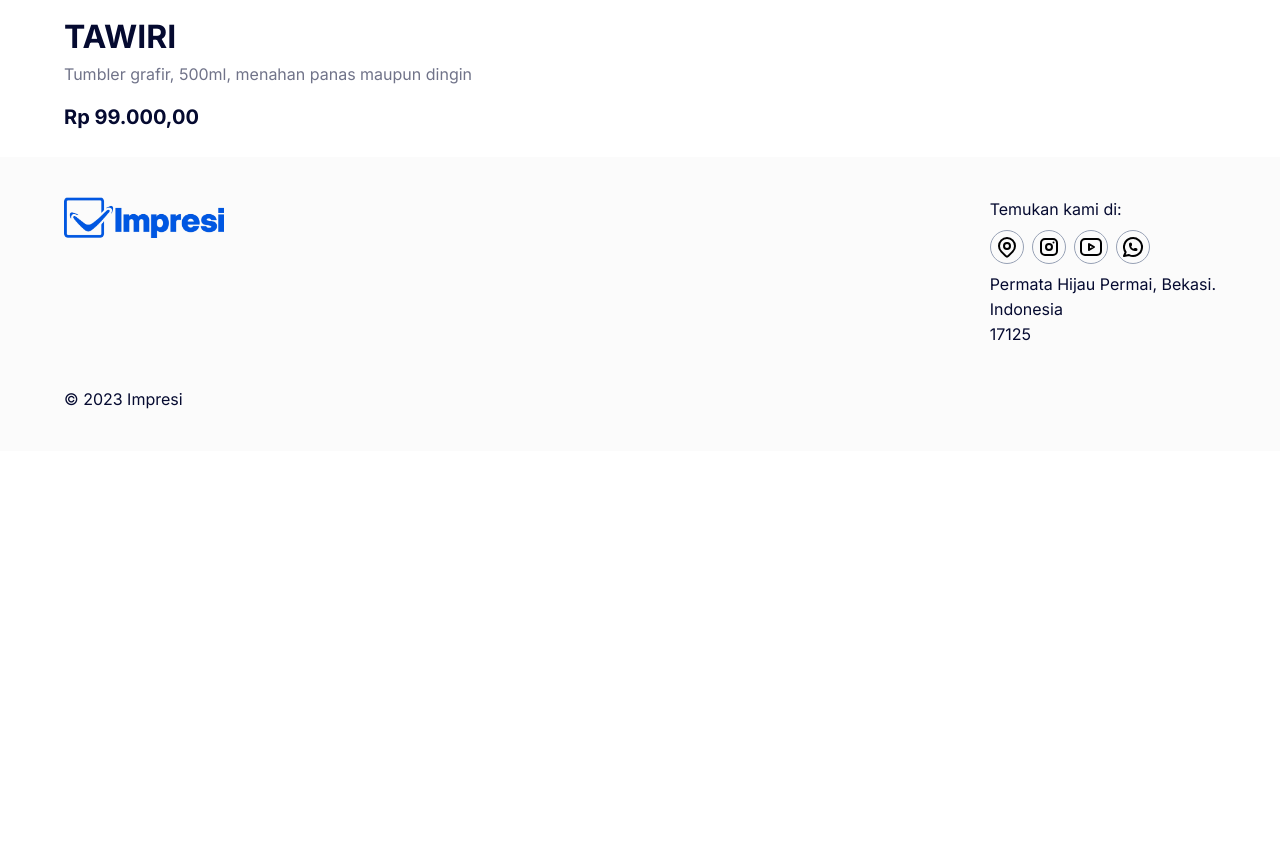
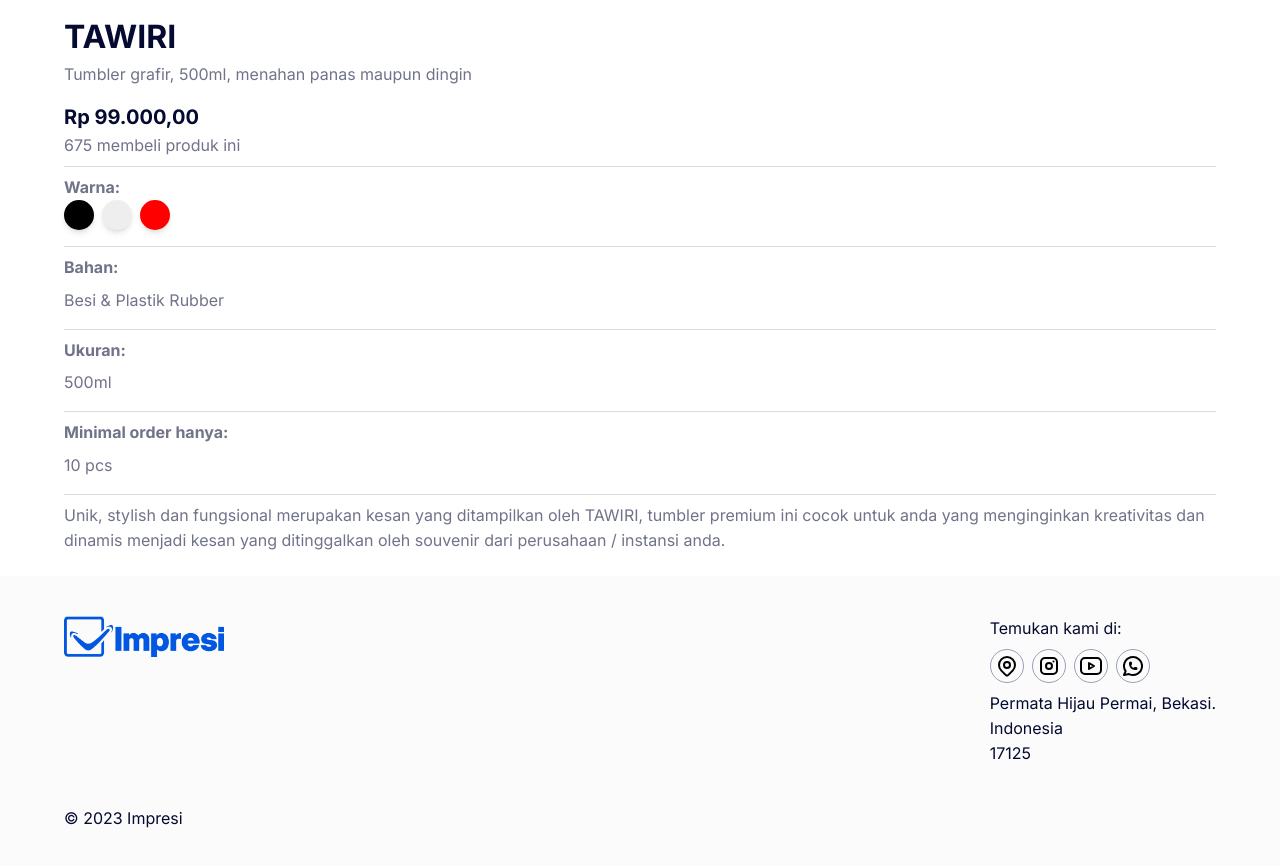
Before and after one commit to acomarcho/myimpresi-frontend, a Next.js app: page /product/1 in a window 1280 px wide. Shown: the part 1340-2206 px from the top of the page. Before the commit the page ends 1791 px from the top, so only its background shows below. Built offline with nearby package versions, Linux system fonts and the light colour scheme; no server answers; what react-google-recaptcha-v3 would draw is missing.

Commit message:
Feat: Render dummy product data

```diff
--- a/pages/product/[id]/index.tsx
+++ b/pages/product/[id]/index.tsx
@@ -23,6 +23,8 @@ const dummyProduct = {
     "/dummy/produk4.png",
     "/dummy/produk5.png",
   ],
+  description:
+    "Unik, stylish dan fungsional merupakan kesan yang ditampilkan oleh TAWIRI, tumbler premium ini cocok untuk anda yang menginginkan kreativitas dan dinamis menjadi kesan yang ditinggalkan oleh souvenir dari perusahaan / instansi anda.",
 };
 
 const SingleProduct = () => {
@@ -59,6 +61,51 @@ const SingleProduct = () => {
           <p className="font-inter text-[1.25rem] text-neutral-100 font-bold mt-[1rem]">
             {formatToRupiah(dummyProduct.price)}
           </p>
+          <p className="font-inter text-[1rem] text-neutral-60">
+            {dummyProduct.soldAmount} membeli produk ini
+          </p>
+          <hr className="text-neutral-20 mt-[0.5rem]" />
+          <p className="font-inter text-[1rem] text-neutral-60 font-bold mt-[0.5rem]">
+            Warna:
+          </p>
+          <div className="flex gap-[0.5rem] flex-wrap">
+            {dummyProduct.colors.map((c) => {
+              return (
+                <div
+                  className="w-[30px] h-[30px] rounded-full shadow-md"
+                  style={{
+                    backgroundColor: c,
+                  }}
+                  key={c}
+                />
+              );
+            })}
+          </div>
+          <hr className="text-neutral-20 mt-[1rem]" />
+          <p className="font-inter text-[1rem] text-neutral-60 font-bold mt-[0.5rem]">
+            Bahan:
+          </p>
+          <p className="font-inter text-[1rem] text-neutral-60 mt-[0.5rem]">
+            {dummyProduct.material}
+          </p>
+          <hr className="text-neutral-20 mt-[1rem]" />
+          <p className="font-inter text-[1rem] text-neutral-60 font-bold mt-[0.5rem]">
+            Ukuran:
+          </p>
+          <p className="font-inter text-[1rem] text-neutral-60 mt-[0.5rem]">
+            {dummyProduct.size}
+          </p>
+          <hr className="text-neutral-20 mt-[1rem]" />
+          <p className="font-inter text-[1rem] text-neutral-60 font-bold mt-[0.5rem]">
+            Minimal order hanya:
+          </p>
+          <p className="font-inter text-[1rem] text-neutral-60 mt-[0.5rem]">
+            {dummyProduct.minimalOrder} pcs
+          </p>
+          <hr className="text-neutral-20 mt-[1rem]" />
+          <p className="font-inter text-[1rem] text-neutral-60 mt-[0.5rem]">
+            {dummyProduct.description}
+          </p>
         </div>
       </div>
       <FloatingWAIcon />
```
